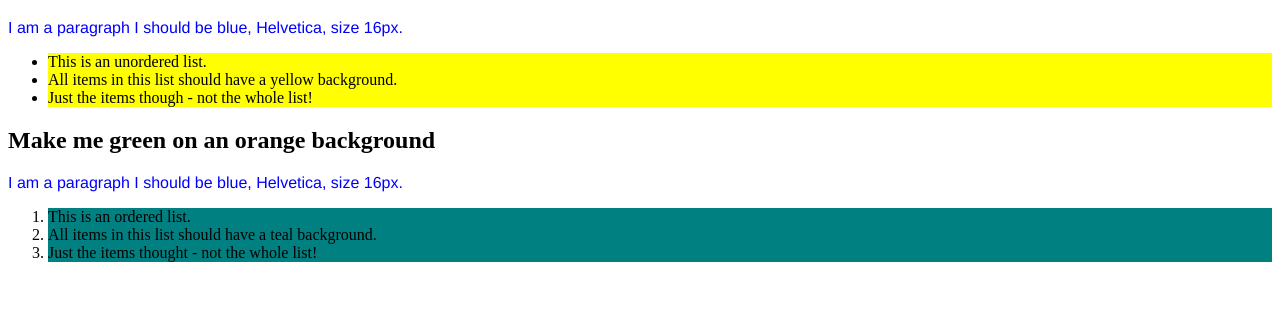
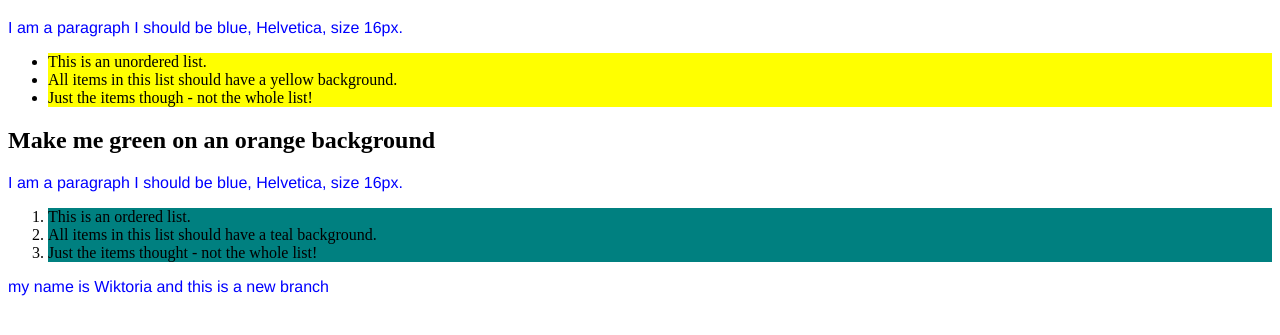
Before and after one commit to ickyvv/web-project, a plain HTML site: page exercise1.html in a window 1280 px wide. Shown: the part 61-396 px from the top of the page. Drawn offline with Linux system fonts and the light colour scheme.

Commit message:
added name and a branch

```diff
--- a/exercise1.html
+++ b/exercise1.html
@@ -25,5 +25,7 @@
             <li>Just the items thought - not the whole list!</li>
         </ol>
 
+        <p>my name is Wiktoria and this is a new branch</p>
+
     </body>
 </html>
```
